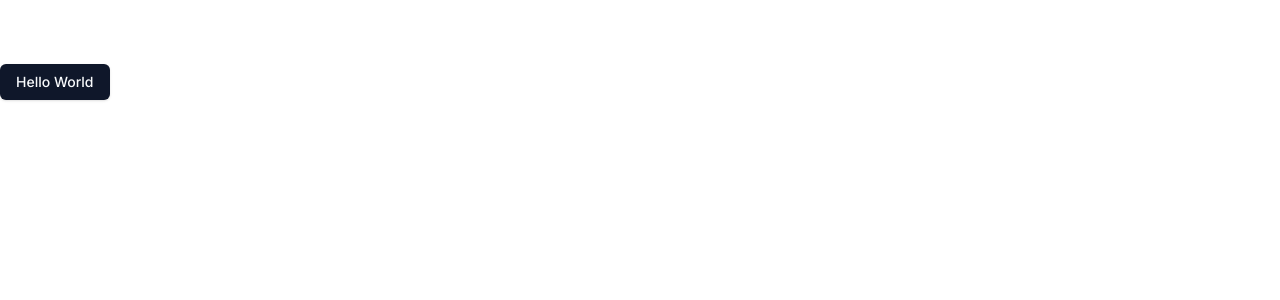
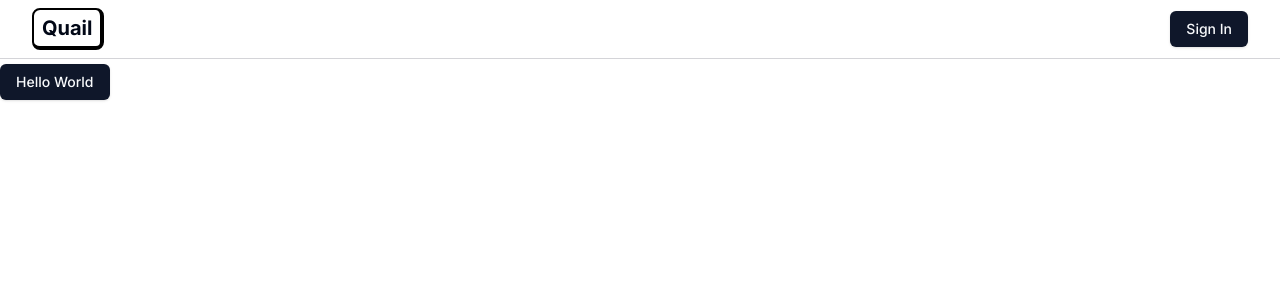
Before and after one commit to Austin-FV/Quail, a Next.js app: page / in a window 1280 px wide. Shown: the top 300 px of the page. Built offline with nearby package versions, Linux system fonts and the light colour scheme.

Commit message:
[#6] - started navbar, logo created and added sign up buttons for google and discord with popover

```diff
--- a/package.json
+++ b/package.json
@@ -12,6 +12,7 @@
     "@next-auth/prisma-adapter": "^1.0.7",
     "@prisma/client": "^5.9.0",
     "@radix-ui/react-icons": "^1.3.0",
+    "@radix-ui/react-popover": "^1.0.7",
     "@radix-ui/react-slot": "^1.0.2",
     "class-variance-authority": "^0.7.0",
     "clsx": "^2.1.0",
--- a/src/app/layout.tsx
+++ b/src/app/layout.tsx
@@ -2,6 +2,7 @@ import type { Metadata } from "next";
 import { Inter } from "next/font/google";
 import "./globals.css";
 import { cn } from "@/lib/utils";
+import Navbar from "@/components/Navbar";
 
 const inter = Inter({ subsets: ["latin"] });
 
@@ -17,9 +18,10 @@ export default function RootLayout({
 }>) {
   return (
     <html lang="en">
-      <body className={
-        cn(inter.className,'antialiased min-h-screen pt-16')
-      }>{children}</body>
+      <body className={cn(inter.className,'antialiased min-h-screen pt-16')}>
+        <Navbar/>
+        {children}
+      </body>
     </html>
   );
 }
--- a/src/app/page.tsx
+++ b/src/app/page.tsx
@@ -1,9 +1,14 @@
 import { Button } from "@/components/ui/button";
 import Image from "next/image";
 import { prisma } from "@/lib/db";
+import { Popover, PopoverContent, PopoverTrigger } from "@/components/ui/popover";
 
 export default function Home() {
   return (
     <Button>Hello World</Button>
+    // <Popover>
+    //   <PopoverTrigger><Button>Open</Button></PopoverTrigger>
+    // <PopoverContent>Place content for the popover here.</PopoverContent>
+    // </Popover>
   );
 }
--- /dev/null
+++ b/src/components/Navbar.tsx
@@ -0,0 +1,32 @@
+import { getAuthSession } from '@/lib/nextauth'
+import Link from 'next/link'
+import React from 'react'
+import SignInButton from './SignInButton'
+import SignInPopover from './SignInPopover'
+
+type Props = {}
+
+const Navbar = async (props: Props) => {
+    // const session = await getAuthSession();
+    // if (session?.user) {
+    //     return <pre>{JSON.stringify(session.user, null, 2)}</pre>;
+    // } else {
+    //     return <div>Not signed in</div>
+    // }
+    return (
+        <div className='fixed inset-x-0 top-0 bg-white dark:bg-gray-950 z-[10] h-fit border-b border-zinc-300 py-2'>
+            <div className='flex items-center justify-between h-full gap-2 px-8 mx-auto max-w-7xl'>
+                {/* logo */}
+                <Link href="/" className="flex items-center gap-2">
+                <p className='rounded-lg border-2 border-b-4 border-r-4 border-black px-2 py-1 text-xl font-bold transition-all hover:-translate-y-[2px] md:block dark:border-white'>Quail</p>
+                </Link>
+
+                <div className="flex items-center">
+                    <SignInPopover/>
+                </div>
+            </div>
+        </div>
+    )
+}
+
+export default Navbar
--- /dev/null
+++ b/src/components/SignInButton.tsx
@@ -0,0 +1,22 @@
+'use client'
+
+import React from 'react'
+import { Button } from './ui/button'
+import { signIn } from 'next-auth/react'
+
+type Props = {
+    provider: string,
+    text: string
+}
+
+const SignInButton = ({provider, text}: Props) => {
+  return (
+    <Button onClick={() =>{
+        signIn(provider).catch(console.error);
+    }}>
+        {text}
+    </Button>
+  )
+}
+
+export default SignInButton
--- /dev/null
+++ b/src/components/SignInPopover.tsx
@@ -0,0 +1,27 @@
+import React from 'react'
+import { Popover, PopoverContent, PopoverTrigger } from './ui/popover'
+import { Button } from './ui/button'
+import SignInButton from './SignInButton'
+
+type Props = {}
+
+const SignInPopover = (props: Props) => {
+  return (
+    <Popover>
+        <PopoverTrigger asChild>
+            <Button>
+                Sign In
+            </Button>
+        </PopoverTrigger>
+        <PopoverContent className='w-80'>
+            <div className='grid gap-4'>
+                <SignInButton provider='google' text='Google'/>
+                <SignInButton provider='discord' text='Discord'/>
+            </div>
+
+        </PopoverContent>
+    </Popover>
+  )
+}
+
+export default SignInPopover
--- /dev/null
+++ b/src/components/ui/popover.tsx
@@ -0,0 +1,33 @@
+"use client"
+
+import * as React from "react"
+import * as PopoverPrimitive from "@radix-ui/react-popover"
+
+import { cn } from "@/lib/utils"
+
+const Popover = PopoverPrimitive.Root
+
+const PopoverTrigger = PopoverPrimitive.Trigger
+
+const PopoverAnchor = PopoverPrimitive.Anchor
+
+const PopoverContent = React.forwardRef<
+  React.ElementRef<typeof PopoverPrimitive.Content>,
+  React.ComponentPropsWithoutRef<typeof PopoverPrimitive.Content>
+>(({ className, align = "center", sideOffset = 4, ...props }, ref) => (
+  <PopoverPrimitive.Portal>
+    <PopoverPrimitive.Content
+      ref={ref}
+      align={align}
+      sideOffset={sideOffset}
+      className={cn(
+        "z-50 w-72 rounded-md border bg-popover p-4 text-popover-foreground shadow-md outline-none data-[state=open]:animate-in data-[state=closed]:animate-out data-[state=closed]:fade-out-0 data-[state=open]:fade-in-0 data-[state=closed]:zoom-out-95 data-[state=open]:zoom-in-95 data-[side=bottom]:slide-in-from-top-2 data-[side=left]:slide-in-from-right-2 data-[side=right]:slide-in-from-left-2 data-[side=top]:slide-in-from-bottom-2",
+        className
+      )}
+      {...props}
+    />
+  </PopoverPrimitive.Portal>
+))
+PopoverContent.displayName = PopoverPrimitive.Content.displayName
+
+export { Popover, PopoverTrigger, PopoverContent, PopoverAnchor }
--- a/src/lib/nextauth.ts
+++ b/src/lib/nextauth.ts
@@ -1,4 +1,4 @@
-import { DefaultSession, NextAuthOptions } from "next-auth";
+import { DefaultSession, NextAuthOptions, getServerSession } from "next-auth";
 import { PrismaAdapter } from "@next-auth/prisma-adapter";
 import { prisma } from "./db";
 
@@ -62,4 +62,9 @@ export const authOptions: NextAuthOptions = {
             clientSecret: process.env.DISCORD_CLIENT_SECRET as string
         })
     ]
+};
+
+// get user information if they are logged in, otherwise redirect
+export const getAuthSession = () => {
+    return getServerSession(authOptions);
 }
```
Also changed, not shown: 1 other file (tests, documents, lock files or other folders).
